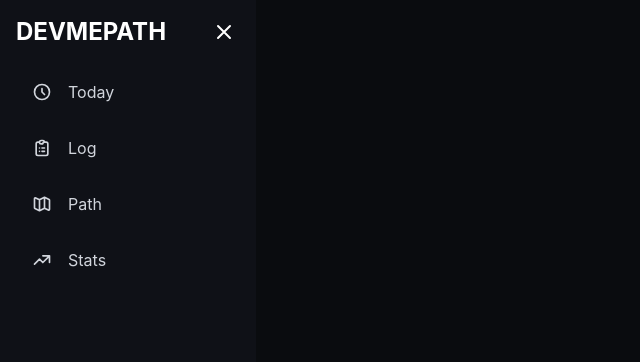
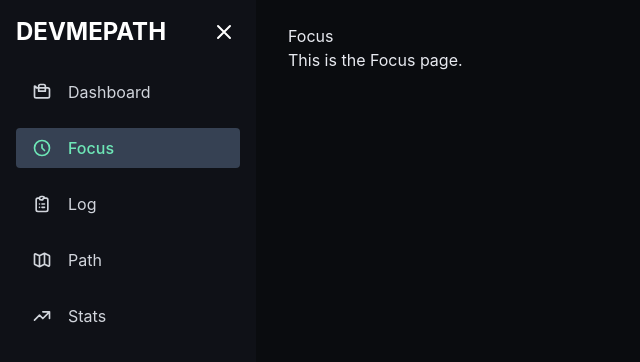
Before and after one commit to BesufikadHosiso/LevelGit, a React (Vite) app: page /focus in a window 1280 px wide. Shown: the top 362 px of the page, without its empty margins (0-640 px from the left). Built offline with nearby package versions, Linux system fonts and the light colour scheme.

Commit message:
feat(appContext): create the brain of the app - v1

```diff
--- a/src/App.jsx
+++ b/src/App.jsx
@@ -1,7 +1,7 @@
 import './App.css'
 import { Routes, Route } from 'react-router-dom'
 import Dashboard from './pages/Dashboard'
-import Today from './pages/Today'
+import Focus from './pages/Focus'
 import Logs from './pages/Logs'
 import Path from './pages/Path'
 import Stats from './pages/Stats'
@@ -13,7 +13,7 @@ function App() {
     <Layout>
       <Routes>
         <Route path="/" element={<Dashboard />} />
-        <Route path="/today" element={<Today />} />
+        <Route path="/focus" element={<Focus />} />
         <Route path="/path" element={<Path />} />
         <Route path="/log" element={<Logs />} />
         <Route path="/stats" element={<Stats />} />
--- a/src/components/layout/SideBar.jsx
+++ b/src/components/layout/SideBar.jsx
@@ -3,8 +3,18 @@ import { NavLink } from 'react-router-dom';
 
 const NAV_ITEMS = [
   {
-    name: 'Today',
-    path: '/today',
+    name: 'Dashboard',
+    path: '/',
+    icon: (
+      <svg className="w-5 h-5 flex-shrink-0" fill="none" stroke="currentColor" viewBox="0 0 24 24">
+        <path strokeLinecap="round" strokeLinejoin="round" strokeWidth="2" d="M3 7v10a2 2 0 002 2h14a2 2 0 002-2V9a2 2 0 00-2-2H5a2 2 0 00-2-2z" />
+        <path strokeLinecap="round" strokeLinejoin="round" strokeWidth="2" d="M8 5a2 2 0 012-2h4a2 2 0 012 2v6H8V5z" />
+      </svg>
+    )
+  },
+  {
+    name: 'Focus',
+    path: '/Focus',
     icon: (
       <svg className="w-5 h-5 flex-shrink-0" fill="none" stroke="currentColor" viewBox="0 0 24 24">
         <path strokeLinecap="round" strokeLinejoin="round" strokeWidth="2" d="M12 8v4l3 3m6-3a9 9 0 11-18 0 9 9 0 0118 0z" />
--- /dev/null
+++ b/src/context/AppContext.jsx
@@ -0,0 +1,62 @@
+import { createContext, useEffect, useReducer } from 'react';
+
+const initialState = {
+    tasks: [],
+    streak: 0,
+    mood: null,
+    logEntries: []
+};
+
+const reducer = (state, action) => {
+    switch (action.type) {
+        case "ADD_TASK":
+           return {
+                ...state,
+                tasks: [...state.tasks, action.payload],
+            };
+        default:
+            return state;
+    }
+
+};
+
+const AppContext = createContext();
+
+
+const AppProvider = ({ children }) => {
+
+    const [state, dispatch] = useReducer(reducer, initialState);
+
+    useEffect(() => {
+
+        const persistedState = localStorage.getItem("appState");
+
+        if (persistedState) {
+
+            dispatch({ type: "LOAD_STATE", payload: JSON.parse(persistedState) });
+
+        }
+
+    }, []);
+
+    useEffect(() => {
+
+        localStorage.setItem("appState", JSON.stringify(state));
+
+    }, [state]);
+
+    return (
+
+        <AppContext.Provider value={{ state, dispatch }}>
+
+            {children}
+
+        </AppContext.Provider>
+
+    );
+
+};
+
+export { AppProvider };
+
+export default AppContext;
--- /dev/null
+++ b/src/context/useApp.js
@@ -0,0 +1,12 @@
+import { useContext } from "react";
+import { AppContext } from "./AppContext";
+
+const useApp = () => {
+    const context = useContext(AppContext);
+    if (!context) {
+        throw new Error("useApp must be used within an AppProvider");
+    }
+    return context;
+};
+
+export default useApp;
--- a/src/main.jsx
+++ b/src/main.jsx
@@ -3,11 +3,14 @@ import { createRoot } from 'react-dom/client'
 import './index.css'
 import App from './App.jsx'
 import { BrowserRouter } from 'react-router-dom';
+import { AppProvider } from './context/AppContext';
 
 createRoot(document.getElementById('root')).render(
   <StrictMode>
     <BrowserRouter>
-      <App />
+      <AppProvider>
+        <App />
+      </AppProvider>
     </BrowserRouter>
   </StrictMode>,
 )
--- /dev/null
+++ b/src/pages/Focus.jsx
@@ -0,0 +1,10 @@
+const Focus = () => {
+    return (
+        <div>
+            <h1>Focus</h1>
+            <p>This is the Focus page.</p>
+        </div>
+    )
+}
+
+export default Focus;
--- a/src/pages/Logs.jsx
+++ b/src/pages/Logs.jsx
@@ -1,10 +1,13 @@
+
+
 const Logs = () => {
+
     return (
         <div>
             <h1>Logs</h1>
             <p>This is the Logs page.</p>
         </div>
-    )
+    );
 }
 
 export default Logs;
--- a/src/pages/Today.jsx
+++ /dev/null
@@ -1,10 +0,0 @@
-const Today = () => {
-    return (
-        <div>
-            <h1>Today</h1>
-            <p>This is the Today page.</p>
-        </div>
-    )
-}
-
-export default Today;
```
